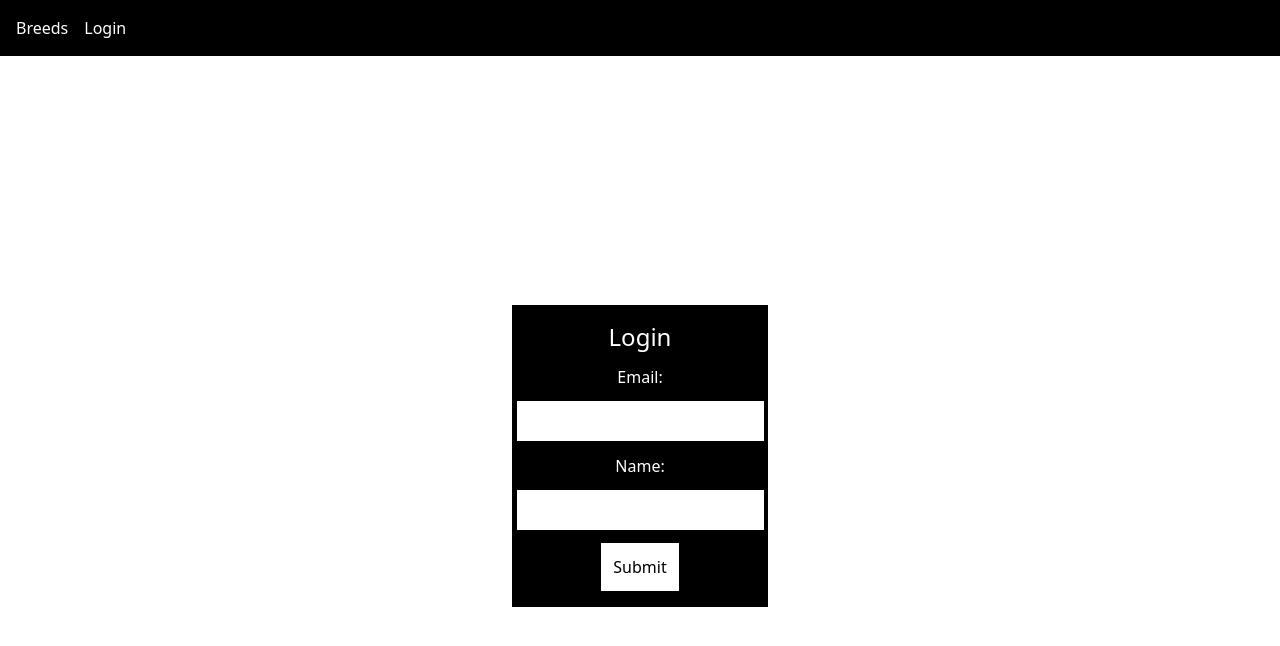
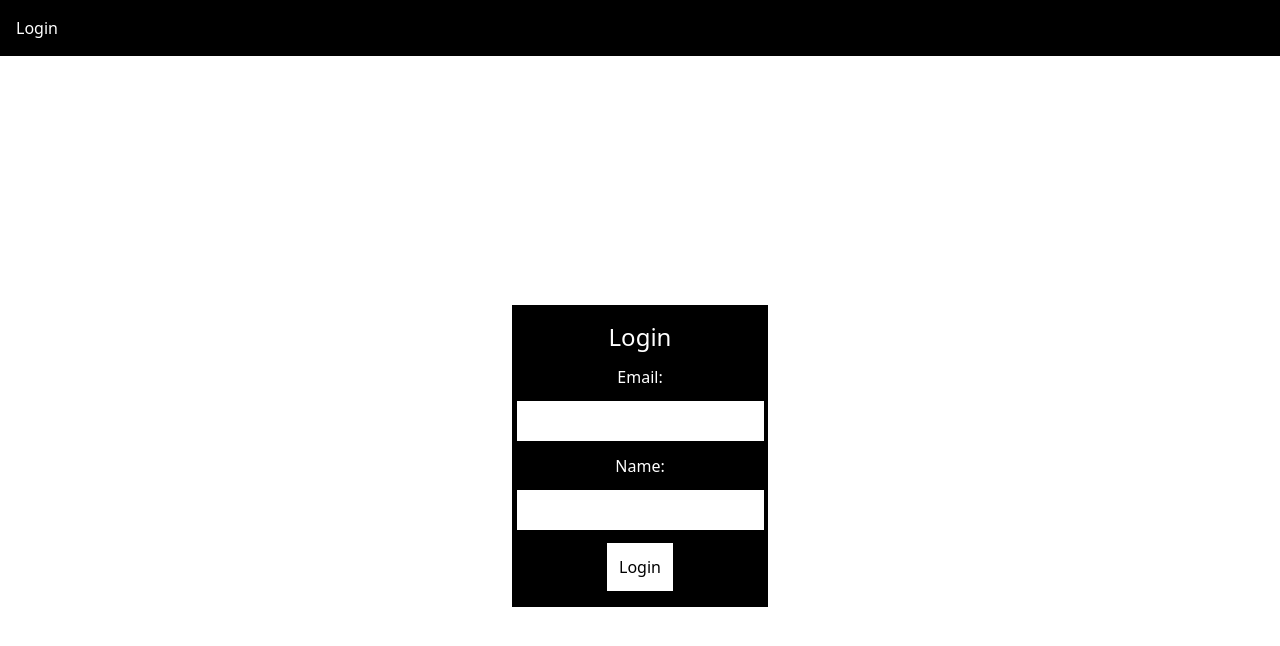
Before and after one commit to avalos010/fetch-code-assesment, a React (Vite) app: page /login in a window 1280 px wide. Shown: the top 646 px of the page. Built offline with nearby package versions, Linux system fonts and the light colour scheme; no server answers.

Commit message:
cleanup nav

```diff
--- a/src/App.tsx
+++ b/src/App.tsx
@@ -9,7 +9,7 @@ function App() {
   const { auth } = useContext(AuthContext);
 
   return (
-    <>
+    <main>
       <Nav />
       <Routes>
         <Route path="/" element={<Breeds />} />
@@ -17,7 +17,7 @@ function App() {
       </Routes>
 
       {!auth && <Navigate to="/login" />}
-    </>
+    </main>
   );
 }
 
--- a/src/components/LoginForm.tsx
+++ b/src/components/LoginForm.tsx
@@ -4,7 +4,6 @@ import { InferType, object, string } from "yup";
 import InputError from "./InputError";
 import { useNavigate } from "react-router-dom";
 import { useContext, useEffect } from "react";
-// import useAuth from "../hooks/useAuth";
 import { AuthContext } from "../providers/AuthProvider";
 
 const loginSchema = object().shape({
@@ -81,7 +80,7 @@ function LoginForm() {
         <input
           className="bg-white text-black p-3 hover:text-white hover:bg-gray-800 cursor-pointer"
           type="submit"
-          placeholder="Login"
+          value="Login"
         />
       </form>
     </div>
--- a/src/components/Nav.tsx
+++ b/src/components/Nav.tsx
@@ -1,23 +1,28 @@
 import { Link } from "react-router-dom";
-import { useContext, useEffect } from "react";
+import { useContext } from "react";
 import { AuthContext } from "../providers/AuthProvider";
 
 function Nav() {
   const { auth, handleLogOut } = useContext(AuthContext);
 
-  useEffect(() => {
-    console.log("nav", auth);
-  }, [auth]);
+  if (!auth) {
+    //If not authenticated than just show the only unathenticated page available.
+    return (
+      <nav>
+        <Link
+          to="/login"
+          className="bg-black text-white p-4 flex flex-row gap-4"
+        >
+          Login
+        </Link>
+      </nav>
+    );
+  }
 
   return (
     <nav className="bg-black text-white p-4 flex flex-row gap-4">
       <Link to="/">Breeds</Link>
-
-      {auth ? (
-        <button onClick={handleLogOut}>Logout</button>
-      ) : (
-        <Link to="/login">Login</Link>
-      )}
+      <button onClick={handleLogOut}>Logout</button>
     </nav>
   );
 }
```
